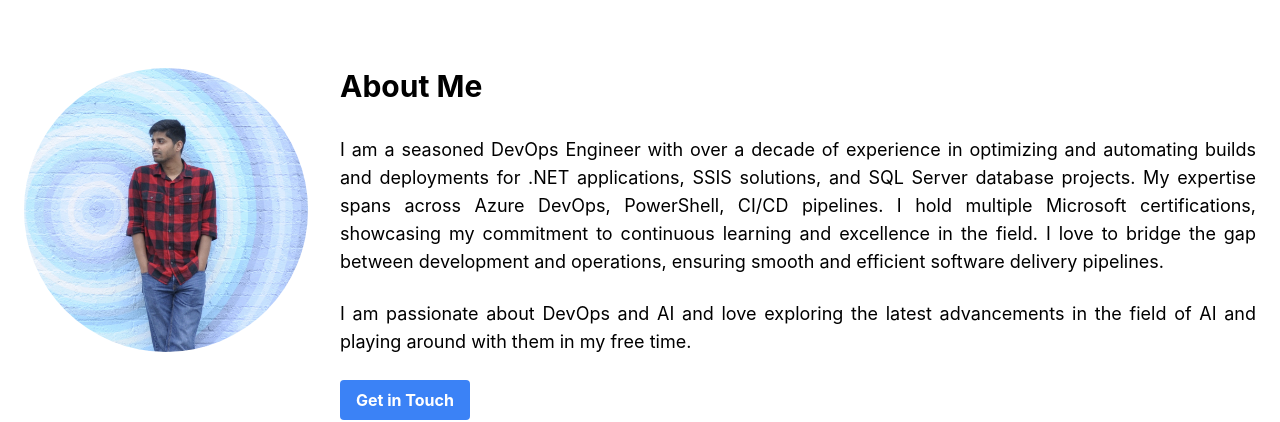
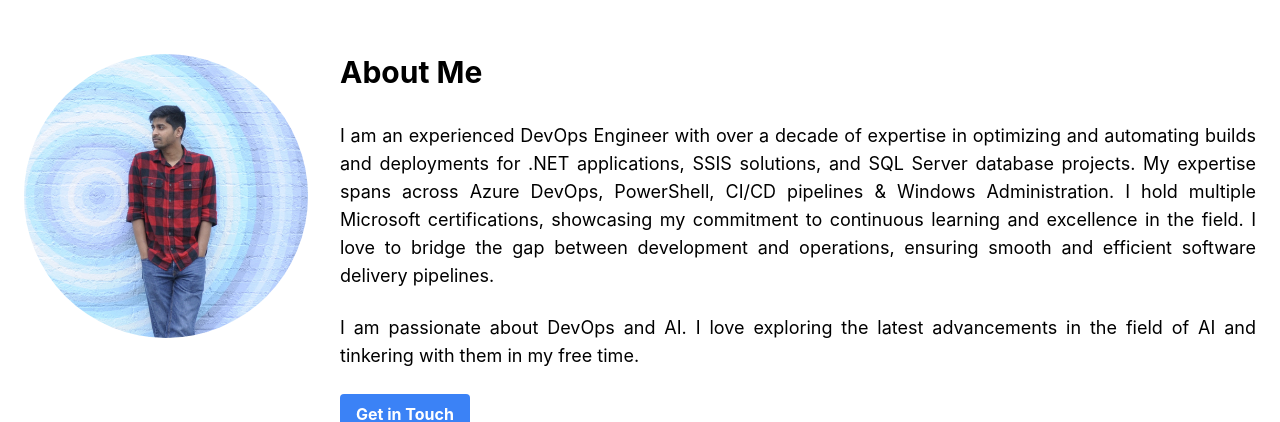
Before and after one commit to prvnkalavai/Portfolio, a React (Create React App) app: page / in a window 1280 px wide. Shown: the part 1020-1442 px from the top of the page. Built offline with nearby package versions, Linux system fonts and the light colour scheme.

Commit message:
Added the Story teller project to list of projects.

```diff
--- a/src/components/About.js
+++ b/src/components/About.js
@@ -20,12 +20,12 @@ const About = () => {
             <div>
               <h2 className="text-3xl font-bold mb-8">About Me</h2>
               <p className="text-lg mb-6 text-justify">
-                I am a seasoned DevOps Engineer with over a decade of experience in optimizing and automating builds and deployments for .NET applications, SSIS solutions, and SQL Server database projects.
-                My expertise spans across Azure DevOps, PowerShell, CI/CD pipelines. I hold multiple Microsoft certifications, showcasing my commitment to continuous learning and excellence in the field.
+                I am an experienced DevOps Engineer with over a decade of expertise in optimizing and automating builds and deployments for .NET applications, SSIS solutions, and SQL Server database projects.
+                My expertise spans across Azure DevOps, PowerShell, CI/CD pipelines & Windows Administration. I hold multiple Microsoft certifications, showcasing my commitment to continuous learning and excellence in the field.
                 I love to bridge the gap between development and operations, ensuring smooth and efficient software delivery pipelines.
               </p>
               <p className="text-lg mb-6 text-justify">
-                I am passionate about DevOps and AI and love exploring the latest advancements in the field of AI and playing around with them in my free time.
+                I am passionate about DevOps and AI. I love exploring the latest advancements in the field of AI and tinkering with them in my free time.
               </p>
             </div>
             <div className="flex space-x-4">
--- a/src/components/Projects.js
+++ b/src/components/Projects.js
@@ -49,11 +49,20 @@ const Projects = () => {
     {
       title: 'Portfolio Website',
       description: [
-        'Developed the portfolio website using Node.js, npm, React and Tailwind CSS',
+        'Developed the portfolio website using Node.js, npm, React and CSS',
         'Hosted the website on Azure using Static Web Apps, CloudFlare and Azure DNS',
-        'Used Entra ID, Azure Communication Services for SMTP, and Azure DevOps for CI/CD'
+        'Used Entra ID, Azure Functions, Azure Communication Services for SMTP, and Azure DevOps for CI/CD'
       ]
     },
+    {
+      title: 'Story Teller Web Application',
+      description: [
+        'Developed a bedtime story teller application using Node.js, npm, React, CSS, Azure Functions, Open AI API, Gemini API and Replicate API',
+        'Custom trained a text-to-image model based on Flux AI Image generation model on Replicate',
+        'Hosted the website on Azure as a Static Web Apps with Azure Function serving a managed backend API',
+        'Used Cloudflare and Azure DNS for domain services and Azure DevOps for CI/CD'
+      ]
+    }
   ];
 
   return (
```
